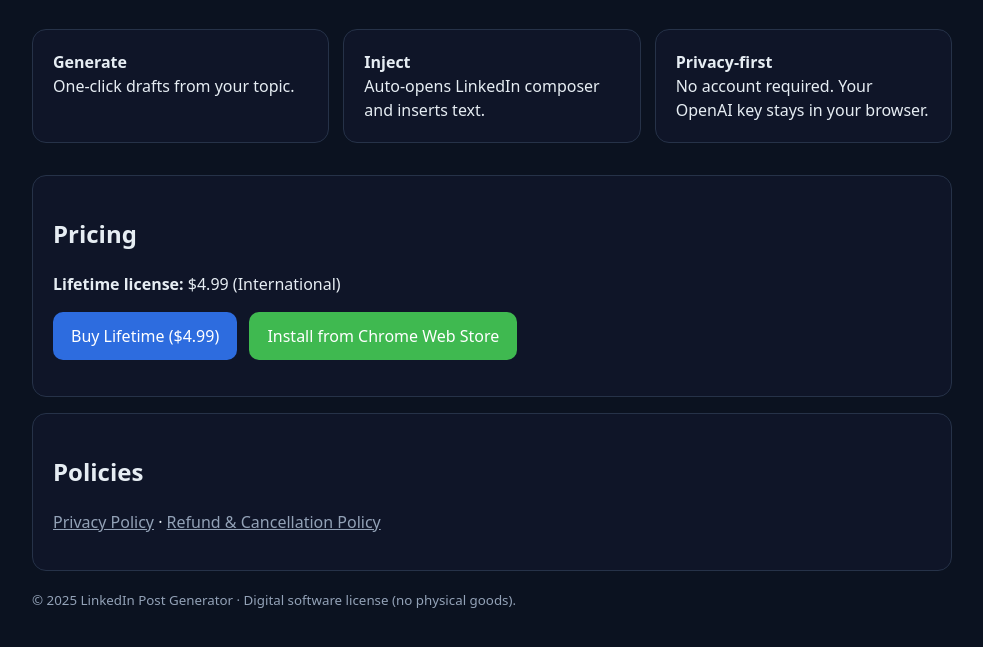
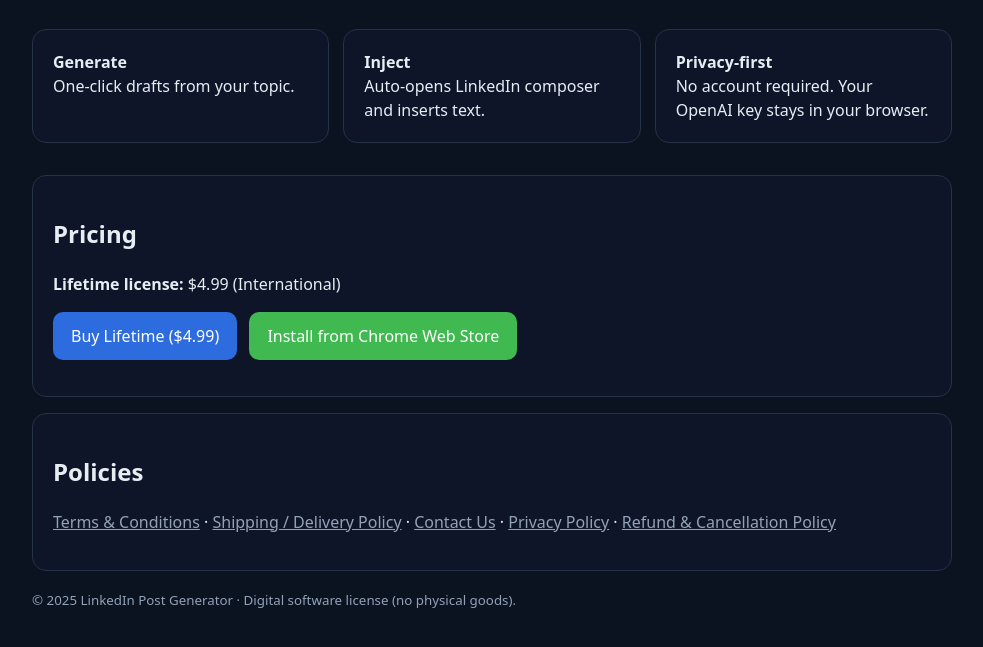
Before and after one commit to devopsviji02-png/lpgen-site, a plain HTML site: page index.html in a window 1280 px wide. Shown: the part 131-778 px from the top of the page, without its empty margins (148-1131 px from the left). Drawn offline with Linux system fonts and the light colour scheme.

Commit message:
Update index.html

```diff
--- a/index.html
+++ b/index.html
@@ -54,11 +54,17 @@
     <div class="card">
       <h2>Policies</h2>
       <p>
+        <a href="/lpgen-site/terms.html">Terms &amp; Conditions</a>
+        ·
+        <a href="/lpgen-site/shipping.html">Shipping / Delivery Policy</a>
+        ·
+        <a href="/lpgen-site/contact.html">Contact Us</a>
+        ·
         <a target="_blank" rel="noopener noreferrer"
            href="https://docs.google.com/document/d/e/2PACX-1vQorv7-If0am-B73TTrZ9x2RhPi4qENtso9HuhPGA81mShuB15JjwNSNlFprAFU_rJmrXaFUs2b8Ldg/pub">Privacy Policy</a>
         ·
         <a target="_blank" rel="noopener noreferrer"
-           href="https://docs.google.com/document/d/e/2PACX-1vTtQGK2YFzQzcTwX44G0leJRUbygWOkcd8d4emyt-M0dmjjuf-Nfg4WJcxVzZXOt7lYxd5V970byTCD/pub">Refund & Cancellation Policy</a>
+           href="https://docs.google.com/document/d/e/2PACX-1vTtQGK2YFzQzcTwX44G0leJRUbygWOkcd8d4emyt-M0dmjjuf-Nfg4WJcxVzZXOt7lYxd5V970byTCD/pub">Refund &amp; Cancellation Policy</a>
       </p>
     </div>
 
@@ -67,8 +73,8 @@
 
   <script>
     // Live Razorpay Payment Links
-      const INR_LINK = 'https://rzp.io/rzp/lpgen-in';
-      const USD_LINK = 'https://rzp.io/rzp/lpgen-usd';
+    const INR_LINK = 'https://rzp.io/rzp/lpgen-in';
+    const USD_LINK = 'https://rzp.io/rzp/lpgen-usd';
 
     function likelyIndia(){
       try {
```
